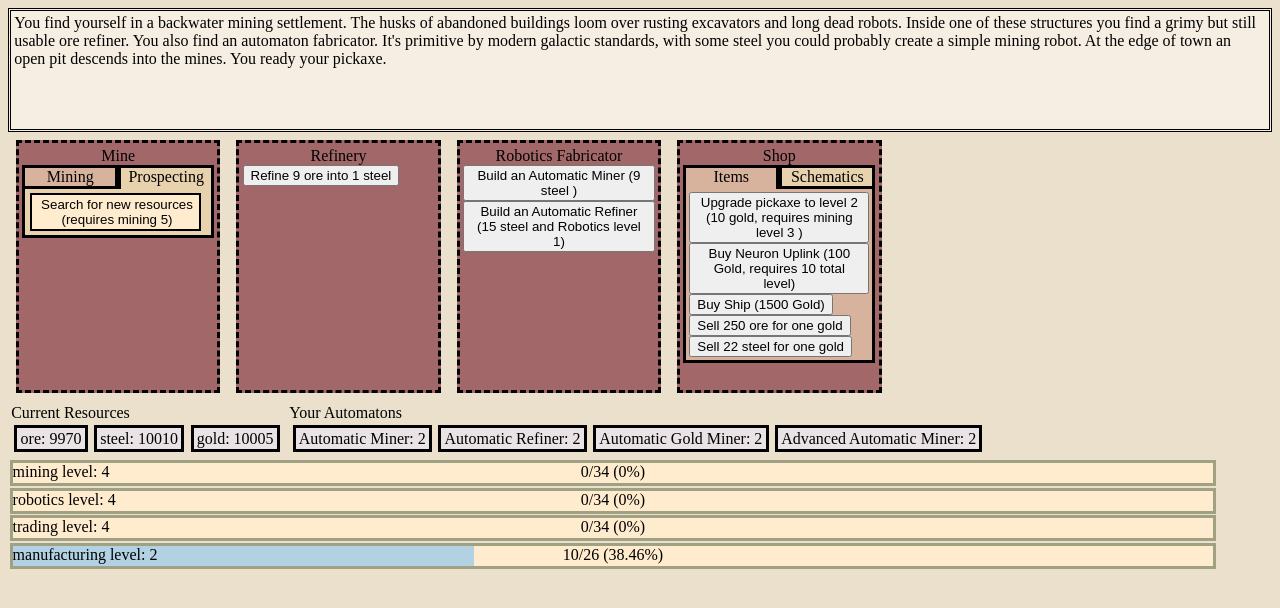
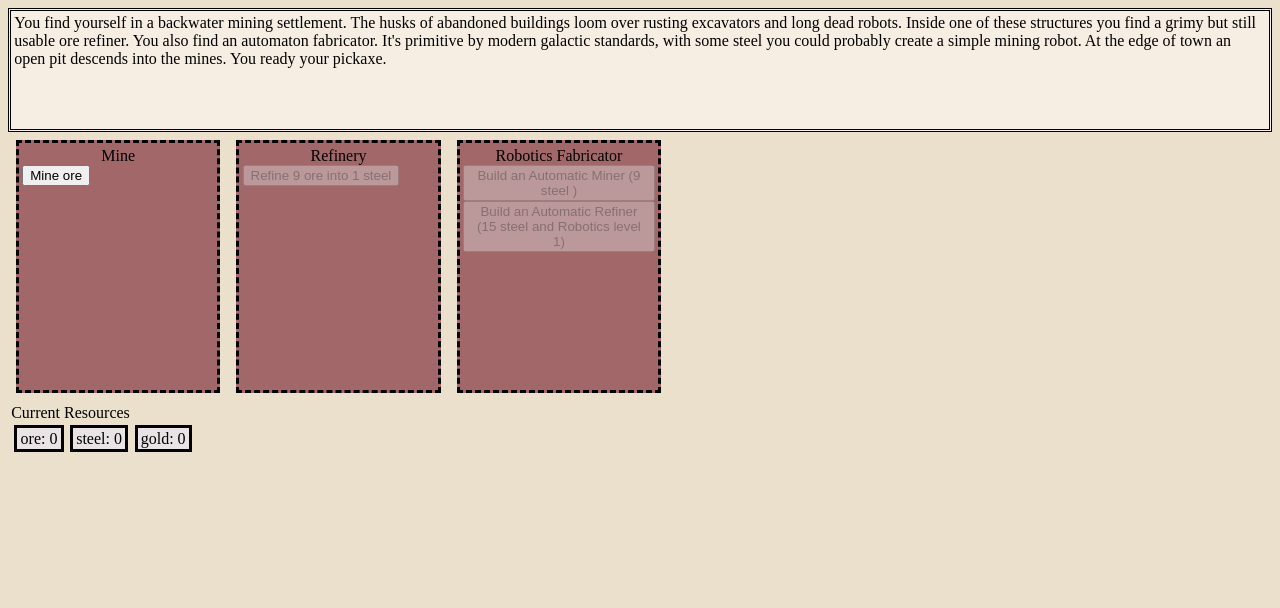
Before and after one commit to michaelwhittemore/vue-clicker-game, a Vue app: page / in a window 1280 px wide. Shown: the top 608 px of the page. Built offline with nearby package versions, Linux system fonts and the light colour scheme.

Commit message:
swiicthed some testing values

```diff
--- a/src/components/MineComponents/SearchForNewResource.vue
+++ b/src/components/MineComponents/SearchForNewResource.vue
@@ -14,5 +14,5 @@ const duration = ref(10); // duration may change?
 </script>
 
 <template>
-    <LoadingStateComponent :duration="10" :button-text="buttonText"/>
+    <LoadingStateComponent :duration="duration" :button-text="buttonText"/>
 </template>
--- a/src/typescript/gameStateStorage.ts
+++ b/src/typescript/gameStateStorage.ts
@@ -1,4 +1,4 @@
-const isDevTesting = true // MUST BE SET HERE, ISN'T REACTIVE
+const isDevTesting = false // MUST BE SET HERE, ISN'T REACTIVE
 
 import { reactive } from 'vue';
 import type { ValidResources, ValidSkills } from './gameTypes';
@@ -168,9 +168,9 @@ const TESTgameStateStorageObject = {
             experience: 10,
         }
     },
-    prospectingTool: {
-        isPurchased: true,
-    },
+    // prospectingTool: {
+    //     isPurchased: true,
+    // },
 
 }
 
```
